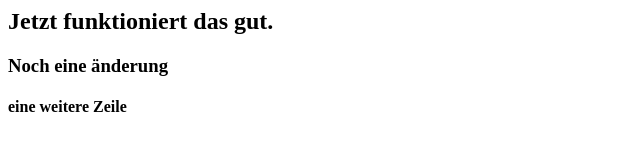
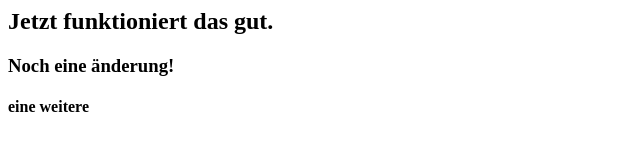
Before and after one commit to zeetech786/demo-repo, a plain HTML site: page index.html in a window 1280 px wide. Shown: the full height of the page, 0-640 px from the left. Drawn offline with Linux system fonts and the light colour scheme.

Commit message:
file name angeben

```diff
--- a/index.html
+++ b/index.html
@@ -1,4 +1,4 @@
 
 <h2>Jetzt funktioniert das gut.</h2>
-<h3>Noch eine änderung</h3>
-<h4>eine weitere Zeile</h4>
+<h3>Noch eine änderung!</h3>
+<h4>eine weitere</h4>
```
